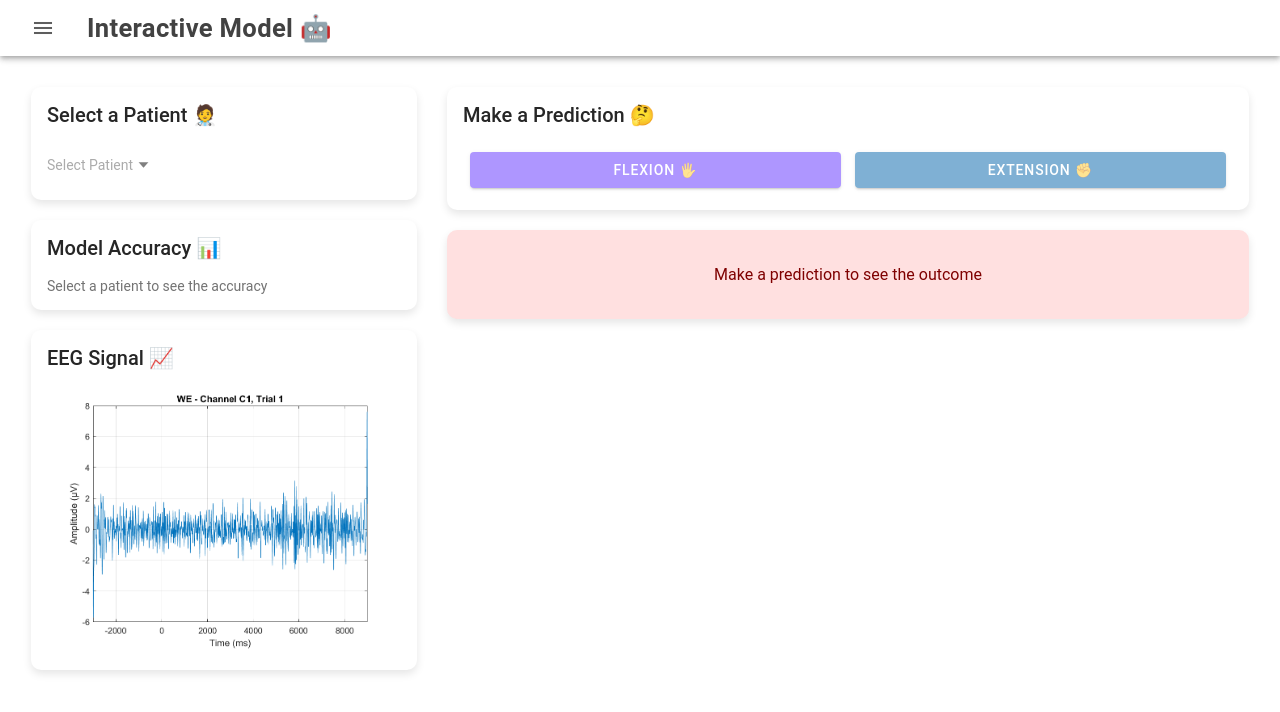
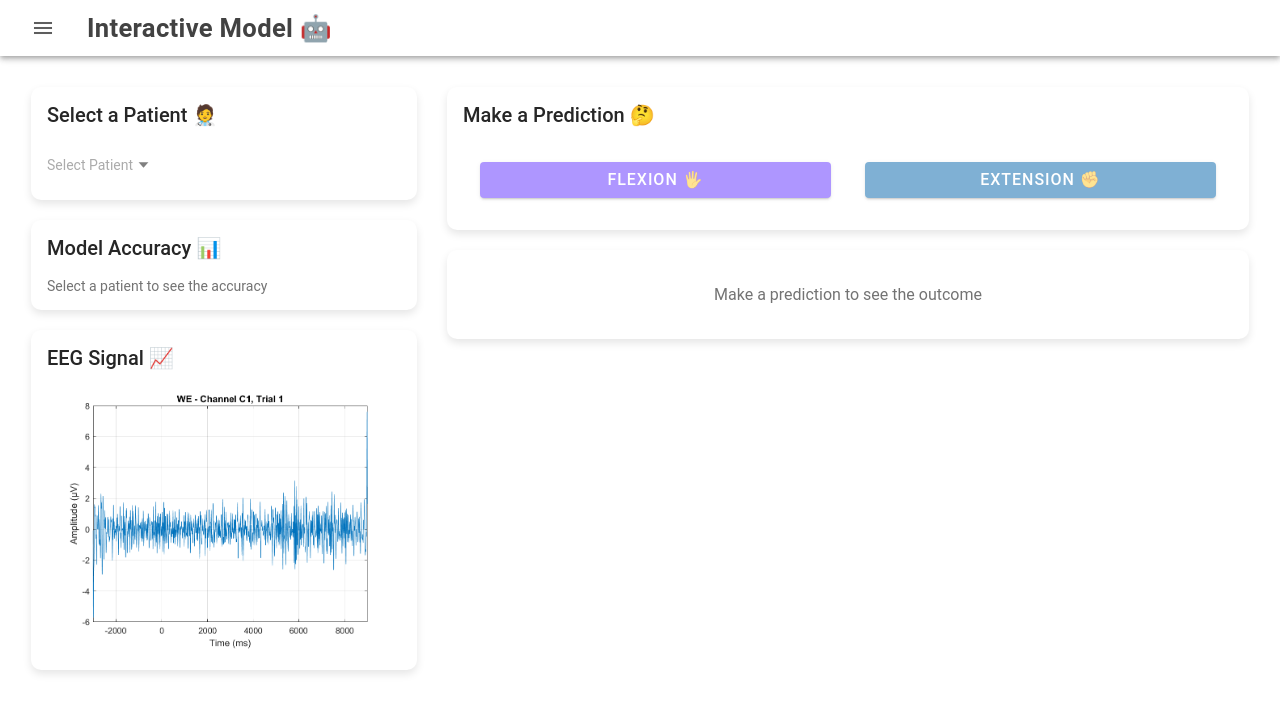
Before and after one commit to meneerfrikkie/MachineLearningDashboard, a React (Vite) app: page /interactive-model in a window 1280 px wide. Shown: the top 712 px of the page. Built offline with nearby package versions, Linux system fonts and the light colour scheme.

Commit message:
update: Interactive Model Text

```diff
--- a/src/pages/InteractiveModel.css
+++ b/src/pages/InteractiveModel.css
@@ -17,16 +17,7 @@
   margin-top: 20px;
   padding: 20px;
   box-shadow: 0px 4px 8px rgba(0, 0, 0, 0.1);
-}
-
-.outcome-card.success {
-  background-color: #e0ffe0; /* Light green */
-  color: #007f00; /* Dark green */
-}
-
-.outcome-card.error {
-  background-color: #ffe0e0; /* Light red */
-  color: #7f0000; /* Dark red */
+  background-color: white;
 }
 
 /* Processing Card Styling */
--- a/src/pages/InteractiveModel.tsx
+++ b/src/pages/InteractiveModel.tsx
@@ -70,10 +70,10 @@ const WristPredictionPage: React.FC = () => {
             let outcomeGif: 'flexion' | 'extension';
 
             if (isCorrect) {
-                setPredictionOutcome('Correct! 🎉');
+                setPredictionOutcome(`You expected ${userChoice.toUpperCase()} and our prediction was... Correct! 🎉`);
                 outcomeGif = userChoice; // Show the user's chosen movement when correct
             } else {
-                setPredictionOutcome('Incorrect 😔');
+                setPredictionOutcome(`You expected ${userChoice.toUpperCase()} but our prediction was... Incorrect 😔`);
                 outcomeGif = userChoice === 'flexion' ? 'extension' : 'flexion'; // Show the opposite movement when incorrect
             }
 
@@ -98,10 +98,10 @@ const WristPredictionPage: React.FC = () => {
                 </IonToolbar>
             </IonHeader>
 
-            <IonContent className="ion-padding">
-                <IonRow>
+            <IonContent className="ion-padding interactive-model-content">
+                <IonRow className="full-height">
                     {/* Mini Left Cover with Controls and EEG Image */}
-                    <IonCol size="12" size-md="4" className="left-cover">
+                    <IonCol size="12" size-md="4" className="left-cover full-height">
                         <IonCard className="patient-selection-card">
                             <IonCardHeader>
                                 <IonCardTitle>Select a Patient 🧑‍⚕️</IonCardTitle>
@@ -155,7 +155,7 @@ const WristPredictionPage: React.FC = () => {
                     </IonCol>
 
                     {/* Right Cover Box with Output */}
-                    <IonCol size="12" size-md="8" className="right-cover">
+                    <IonCol size="12" size-md="8" className="right-cover full-height">
                         {/* User Choice - Flexion or Extension */}
                         <IonCard className="prediction-card">
                             <IonCardHeader>
@@ -169,6 +169,7 @@ const WristPredictionPage: React.FC = () => {
                                             color="tertiary"
                                             onClick={() => handlePrediction('flexion')}
                                             disabled={buttonsDisabled || selectedPatient === null}
+                                            className="prediction-button"
                                         >
                                             Flexion 🖐️
                                         </IonButton>
@@ -179,6 +180,7 @@ const WristPredictionPage: React.FC = () => {
                                             color="secondary"
                                             onClick={() => handlePrediction('extension')}
                                             disabled={buttonsDisabled || selectedPatient === null}
+                                            className="prediction-button"
                                         >
                                             Extension ✊
                                         </IonButton>
@@ -191,16 +193,16 @@ const WristPredictionPage: React.FC = () => {
                         {processing && (
                             <IonCard className="processing-card">
                                 <IonCardContent>
-                                    <IonText className="processing-text">Processing...</IonText>
+                                    <IonText className="processing-text">Processing... 🤖</IonText>
                                 </IonCardContent>
                             </IonCard>
                         )}
 
                         {/* Prediction Outcome and GIF */}
                         {!processing && (
-                            <IonCard className={`outcome-card ${predictionOutcome?.includes('Correct') ? 'success' : 'error'}`}>
+                            <IonCard className="outcome-card">
                                 <IonCardContent>
-                                    <IonText>
+                                    <IonText className={`outcome-text ${predictionOutcome?.includes('Correct') ? 'success' : 'error'}`}>
                                         <h2>{predictionOutcome ? predictionOutcome : "Make a prediction to see the outcome"}</h2>
                                     </IonText>
                                     {visibleGif && (
```
